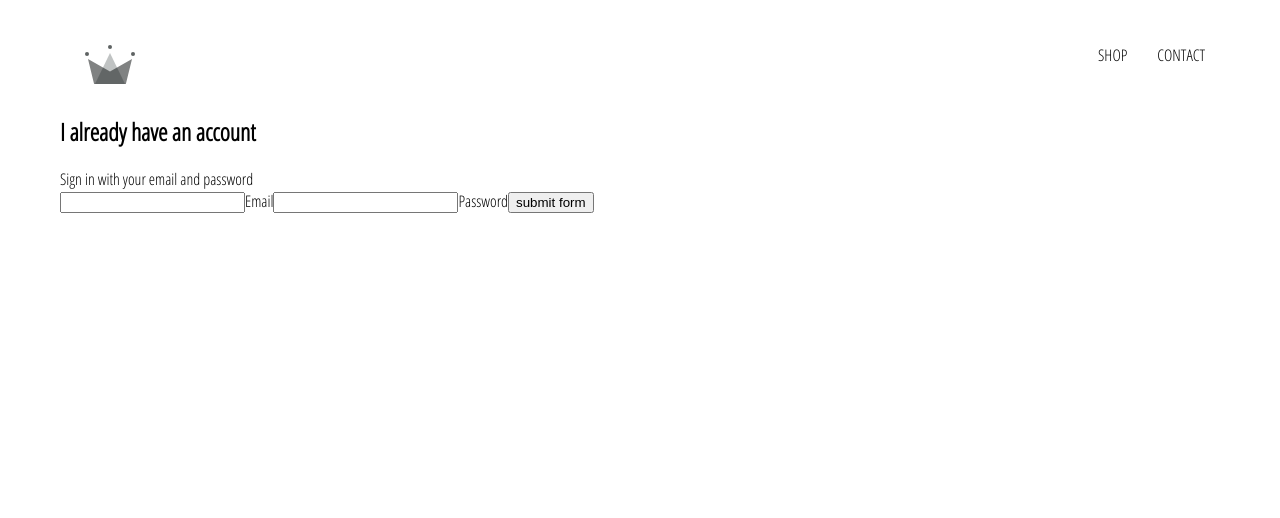
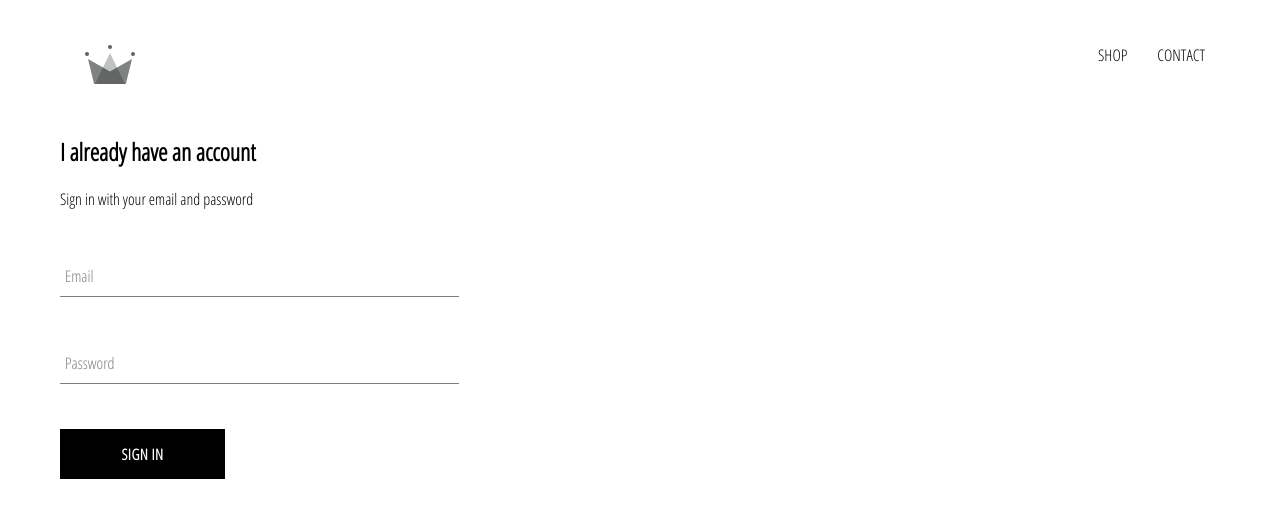
Before and after one commit to irinatu17/crwn-clothing-app, a React (Create React App) app: page /signin in a window 1280 px wide. Shown: the top 518 px of the page. Built offline with nearby package versions, Linux system fonts and the light colour scheme.

Commit message:
Custom Button component implemented

```diff
--- /dev/null
+++ b/src/components/custom-button/custom-button.component.jsx
@@ -0,0 +1,12 @@
+import React from 'react';
+import "./custom-button.styles.scss";
+
+const CustomButton = ({ children, ...otherProps}) => {
+    return (
+        <button className="custom-button" {...otherProps}>
+            {children}
+        </button>
+    )
+}
+
+export default CustomButton;
--- /dev/null
+++ b/src/components/custom-button/custom-button.styles.scss
@@ -0,0 +1,22 @@
+.custom-button {
+    min-width: 165px;
+    width: auto;
+    height: 50px;
+    letter-spacing: 0.5px;
+    line-height: 50px;
+    padding: 0 35px 0 35px;
+    font-size: 15px;
+    background-color: black;
+    color: white;
+    text-transform: uppercase;
+    font-family: 'Open Sans Condensed';
+    font-weight: bolder;
+    border: none;
+    cursor: pointer;
+
+    &:hover {
+      background-color: white;
+      color: black;
+      border: 1px solid black;
+    }
+  }
--- /dev/null
+++ b/src/components/form-input/form-input.component.jsx
@@ -0,0 +1,17 @@
+import React from 'react';
+import "./form-input.styles.scss";
+
+const FormInput = ({ handleChange, label, ...otherProps}) => {
+    return (
+        <div className="group">
+            <input className="form-input" onChange={handleChange} {...otherProps} />
+            {
+                label ?
+                     (<label className={`${otherProps.value.length ? "shrink" : ""} form-input-label`}>{label}</label>)
+                : null
+            }
+        </div>
+    )
+}
+
+export default FormInput;
--- /dev/null
+++ b/src/components/form-input/form-input.styles.scss
@@ -0,0 +1,54 @@
+$sub-color: grey;
+$main-color: black;
+
+@mixin shrinkLabel {
+  top: -14px;
+  font-size: 12px;
+  color: $main-color;
+}
+
+.group {
+  position: relative;
+  margin: 45px 0;
+
+  .form-input {
+    background: none;
+    background-color: white;
+    color: $sub-color;
+    font-size: 18px;
+    padding: 10px 10px 10px 5px;
+    display: block;
+    width: 100%;
+    border: none;
+    border-radius: 0;
+    border-bottom: 1px solid $sub-color;
+    margin: 25px 0;
+
+    &:focus {
+      outline: none;
+    }
+
+    &:focus ~ .form-input-label {
+      @include shrinkLabel();
+    }
+  }
+
+  input[type='password'] {
+    letter-spacing: 0.3em;
+  }
+
+  .form-input-label {
+    color: $sub-color;
+    font-size: 16px;
+    font-weight: normal;
+    position: absolute;
+    pointer-events: none;
+    left: 5px;
+    top: 10px;
+    transition: 300ms ease all;
+
+    &.shrink {
+      @include shrinkLabel();
+    }
+  }
+}
--- a/src/components/sign-in/sign-in.component.jsx
+++ b/src/components/sign-in/sign-in.component.jsx
@@ -1,4 +1,6 @@
 import React, { Component } from 'react';
+import FormInput from "../../components/form-input/form-input.component";
+import CustomButton from "../../components/custom-button/custom-button.component";
 import "./sign-in.styles.scss";
 
 export default class SignIn extends Component {
@@ -30,22 +32,22 @@
                 <span>Sign in with your email and password</span>
 
                 <form onSubmit={this.handleSubmit}>
-                    <input
+                    <FormInput
                         name="email"
                         type="email"
+                        label="Email"
                         value={this.state.email}
-                        onChange={this.handleChange}
+                        handleChange={this.handleChange}
                         required />
-                    <label for="email">Email</label>
-                    <input
+                    <FormInput
                         name="password"
                         type="password"
+                        label="Password"
                         value={this.state.password}
-                        onChange={this.handleChange}
+                        handleChange={this.handleChange}
                         required />
-                    <label for="password">Password</label>
 
-                    <input type="submit" value="submit form" />
+                    <CustomButton type="submit" > Sign In</CustomButton>
                 </form>
             </div>
         )
--- a/src/components/sign-in/sign-in.styles.scss
+++ b/src/components/sign-in/sign-in.styles.scss
@@ -0,0 +1,9 @@
+.sign-in {
+    width: 30vw;
+    display: flex;
+    flex-direction: column;
+
+    .title {
+        margin: 10px 0;
+    }
+}
```
